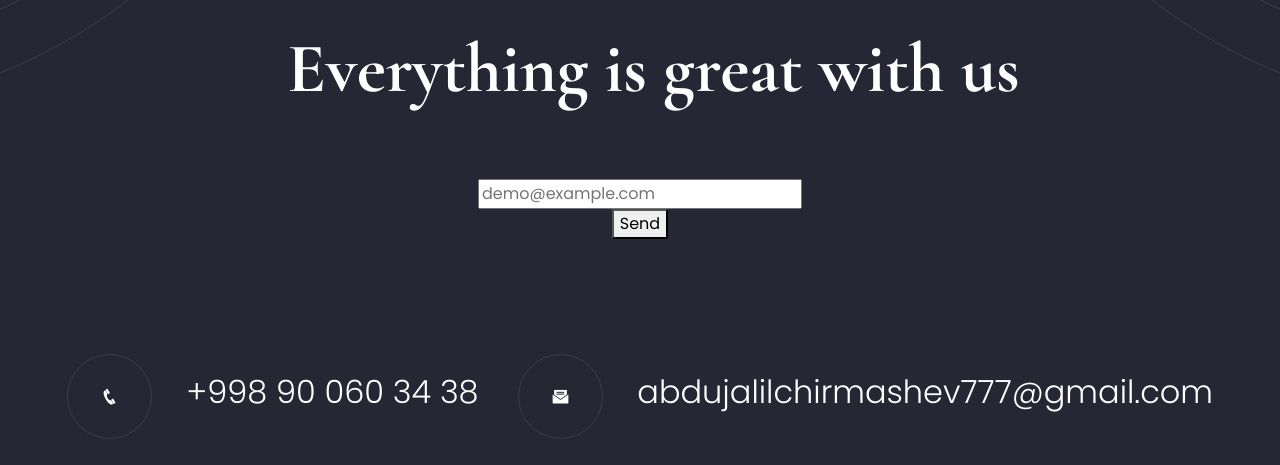
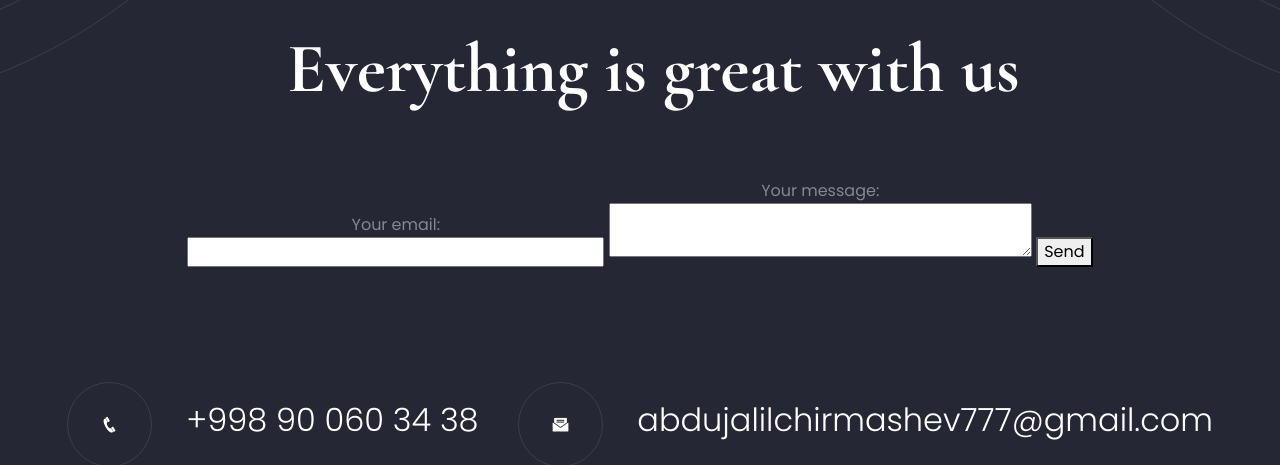
Before and after one commit to AbdujalilCHIRMASHEV/myPERFECTsite, a plain HTML site: page index.html in a window 1280 px wide. Shown: the part 6003-6468 px from the top of the page. Drawn offline with nearby package versions, Linux system fonts and the light colour scheme.

Commit message:
newcoddess9

```diff
--- a/index.html
+++ b/index.html
@@ -878,10 +878,15 @@ action="https://formspree.io/f/xzbynkjg"
                                 method="POST"
                               >
                                 <label>
-  <input type="email" name="_replyto" placeholder="demo@example.com">
+                                  Your email:
+                                  <input type="email" name="_replyto">
                                 </label>
-</form>
-<button class="submit-btn" type="submit">Send</button>
+                                <label>
+                                  Your message:
+                                  <textarea name="message"></textarea>
+                                </label>
+                                <!-- your other form fields go here -->
+                                <button type="submit">Send</button>
                               </form>
                             </div>
                         </div>
```
Lines whose indentation alone changed are shown as unchanged.
